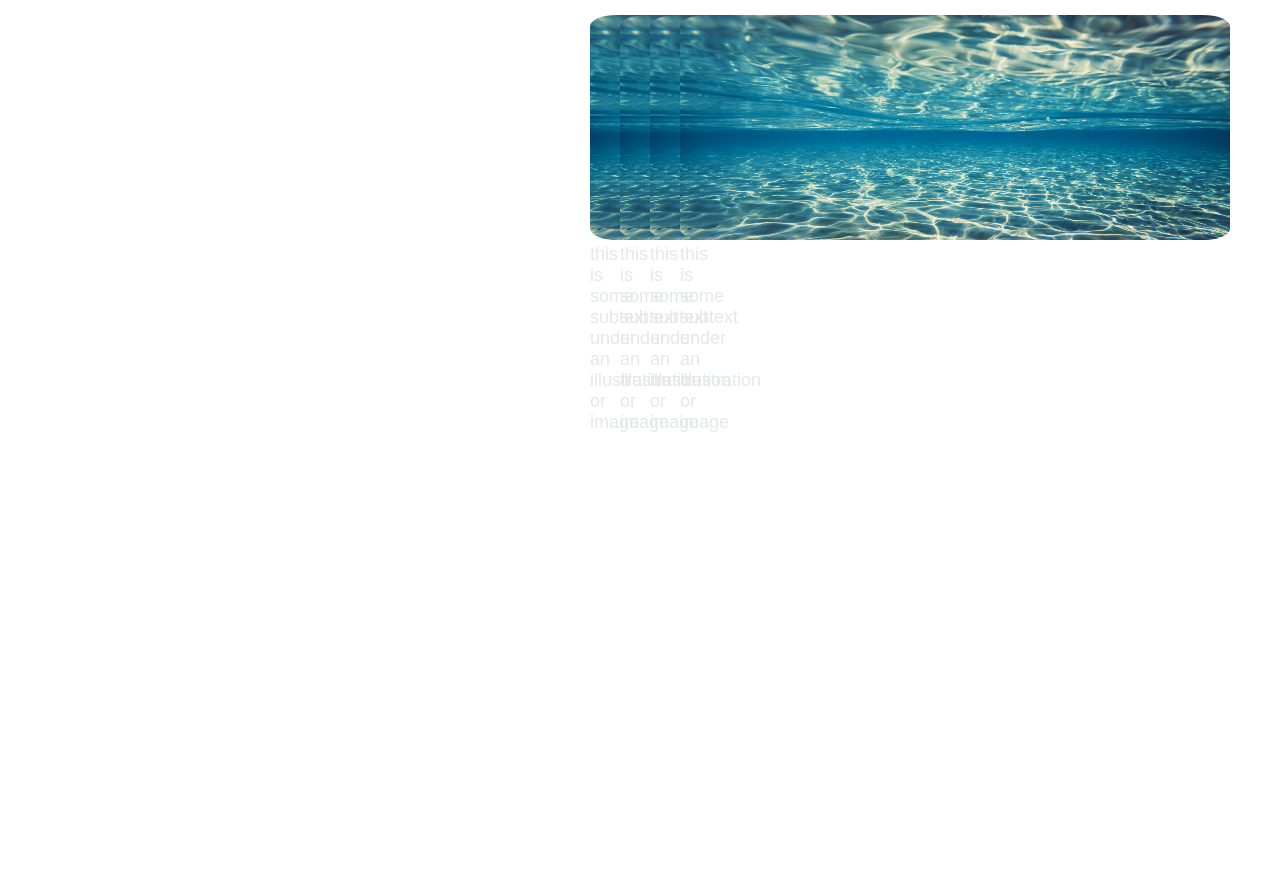
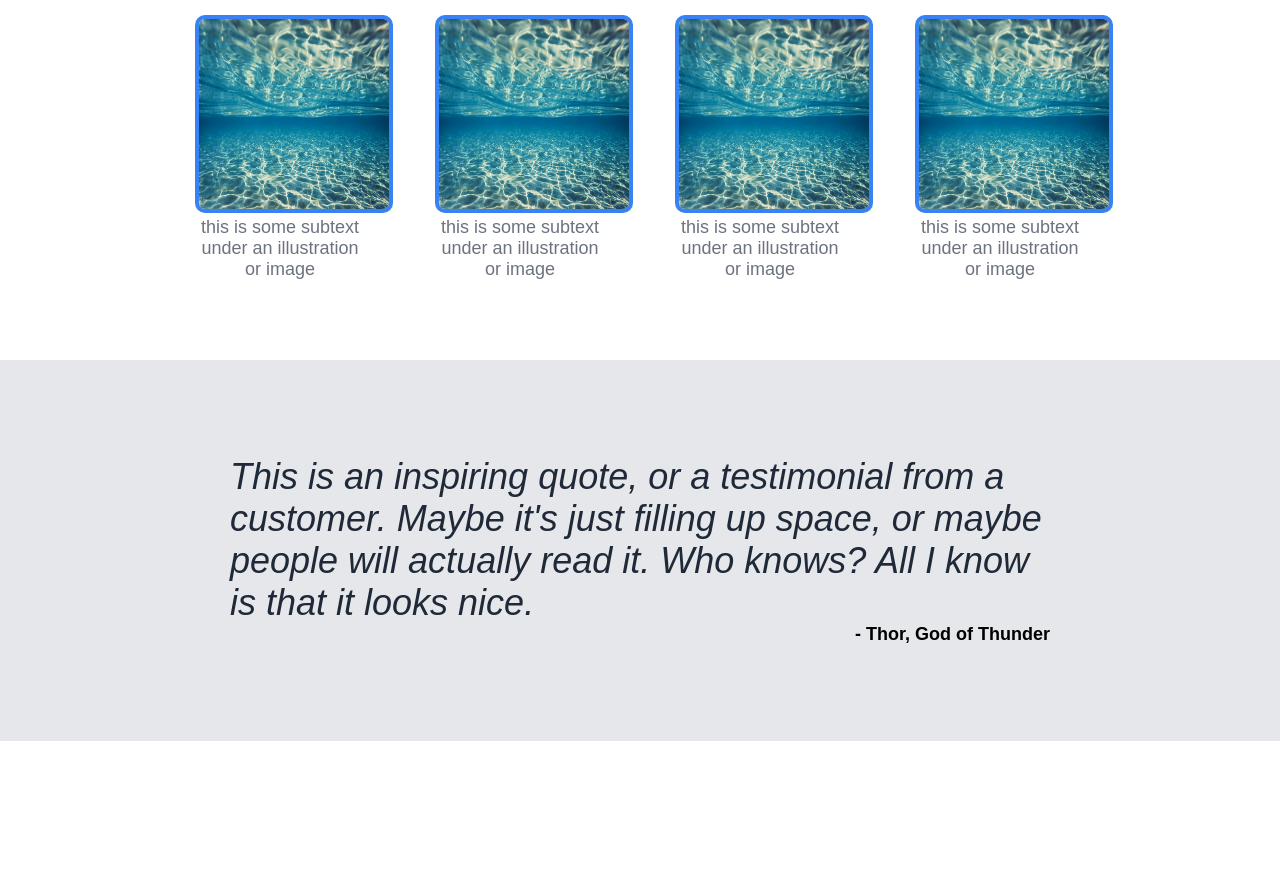
Before and after one commit to JosephCatalano/landing-page, a plain HTML site: page index.html in a window 1280 px wide. Shown: the part 648-1526 px from the top of the page. Before the commit the page ends 1161 px from the top, so only its background shows below. Drawn offline with Linux system fonts and the light colour scheme.

Commit message:
Completed Quote section container: Successfully added and styled the quote along with the credits

```diff
--- a/index.html
+++ b/index.html
@@ -58,6 +58,25 @@
           </div>
         </div>
       </section>
+
+      <section class="section section--muted">
+        <div class="container quote">
+          <blockquote class="blockquote">
+            <p class="blockquote__text">
+              This is an inspiring quote, or a testimonial from a customer.
+              Maybe it's just filling up space, or maybe people will actually
+              read it. Who knows? All I know is that it looks nice.
+            </p>
+            <p class="blockquote__text--credit">- Thor, God of Thunder</p>
+          </blockquote>
+        </div>
+      </section>
+
+      <section class="section">
+        <div class="container cta">
+          <h2></h2>
+        </div>
+      </section>
     </div>
   </body>
 </html>
--- a/styles.css
+++ b/styles.css
@@ -79,9 +79,9 @@ h1 {
 }
 
 button {
-  border: none; /* removes border */
-  outline: none; /* removes blue outline when focused */
-  background-color: #3882f6; /* your button color */
+  border: none;
+  outline: none;
+  background-color: #3882f6;
   color: white;
   padding: 5px 25px;
   border-radius: 5px;
@@ -95,17 +95,43 @@ h2 {
 }
 
 .info img {
-  border: #3882f6;
+  border: 4px solid #3882f6;
   border-radius: 5%;
+  width: 190px;
+  height: 190px;
 }
 
 .items {
   display: flex;
   justify-content: center;
-  gap: 20px;
-  flex-shrink: 0;
+  gap: 70px;
+}
+
+.info {
+  text-align: center;
 }
 
 .item {
-  width: 10px;
+  width: 170px;
 }
+
+.info p {
+  color: #6b7280;
+}
+
+.quote {
+  width: 900px;
+}
+
+.blockquote__text {
+  color: #1f2937;
+  font-size: 36px;
+  font-weight: 300;
+  font-style: italic;
+}
+
+.blockquote__text--credit {
+  color: black;
+  font-weight: bold;
+  text-align: end;
+}
```
